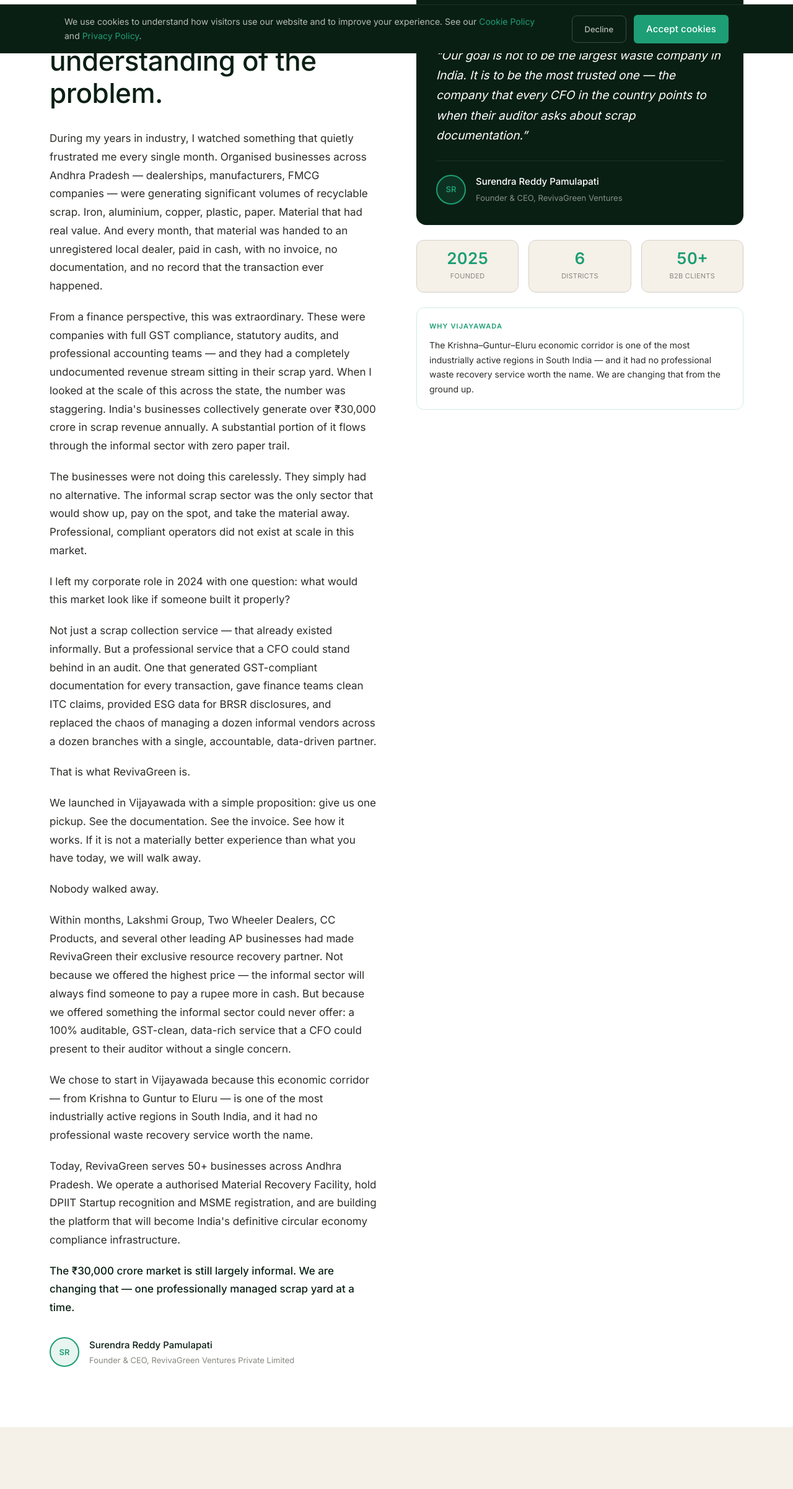
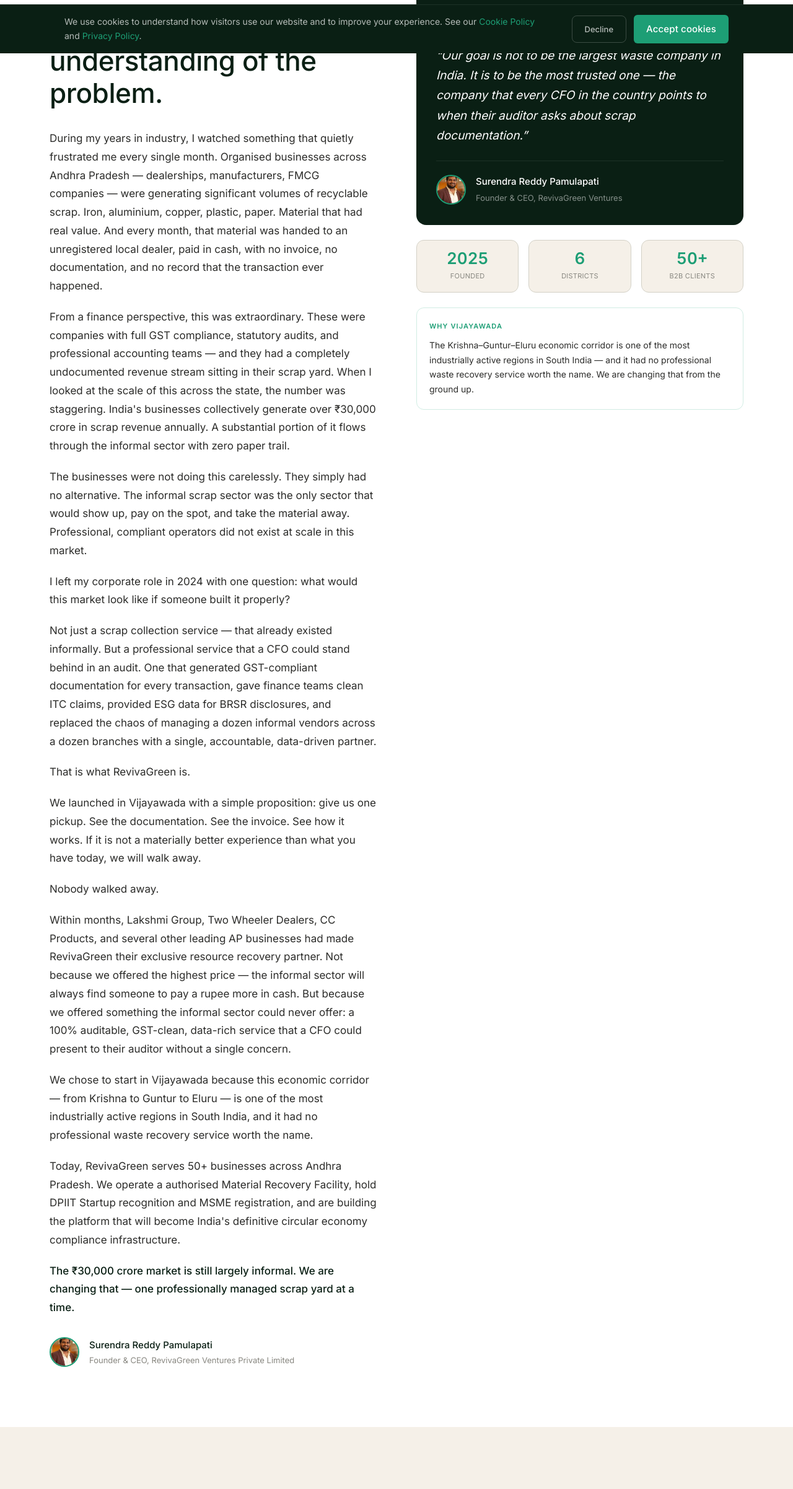
Before and after one commit to revivagreen/revivagreen-website, a Next.js app: page /about in a window 1280 px wide. Shown: the part 714-3116 px from the top of the page at 62% size. Built offline with nearby package versions, Linux system fonts and the light colour scheme.

Commit message:
fix: replace SR initials with real photo in quote card and author line

```diff
--- a/app/about/page.tsx
+++ b/app/about/page.tsx
@@ -252,9 +252,13 @@
               </div>
 
               <div className="mt-8 flex items-center gap-4">
-                <div className="w-12 h-12 rounded-full bg-[#1D9E75]/10 border-2 border-[#1D9E75] flex items-center justify-center shrink-0">
-                  <span className="text-[#1D9E75] text-[13px] font-semibold">SR</span>
-                </div>
+                <div className="w-12 h-12 rounded-full border-2 border-[#1D9E75] overflow-hidden shrink-0">
+  <img
+    src="/images/team/surendra.jpg"
+    alt="Surendra Reddy Pamulapati"
+    className="w-full h-full object-cover"
+  />
+</div>
                 <div>
                   <p className="text-[#0A1F14] font-medium text-[15px]">
                     Surendra Reddy Pamulapati
@@ -285,11 +289,13 @@
                   documentation.&rdquo;
                 </blockquote>
                 <div className="flex items-center gap-4 pt-5 border-t border-white/[0.08]">
-                  <div className="w-12 h-12 rounded-full bg-[#1D9E75]/15 border-2 border-[#1D9E75] flex items-center justify-center shrink-0">
-                    {/* Replace with real photo once available:
-                    <img src="/images/team/surendra.jpg" alt="Surendra Reddy Pamulapati" className="w-full h-full rounded-full object-cover" /> */}
-                    <span className="text-[#1D9E75] text-[13px] font-semibold">SR</span>
-                  </div>
+                  <div className="w-12 h-12 rounded-full border-2 border-[#1D9E75] overflow-hidden shrink-0">
+  <img
+    src="/images/team/surendra.jpg"
+    alt="Surendra Reddy Pamulapati"
+    className="w-full h-full object-cover"
+  />
+</div>
                   <div>
                     <p className="text-white font-medium text-[15px]">
                       Surendra Reddy Pamulapati
```
